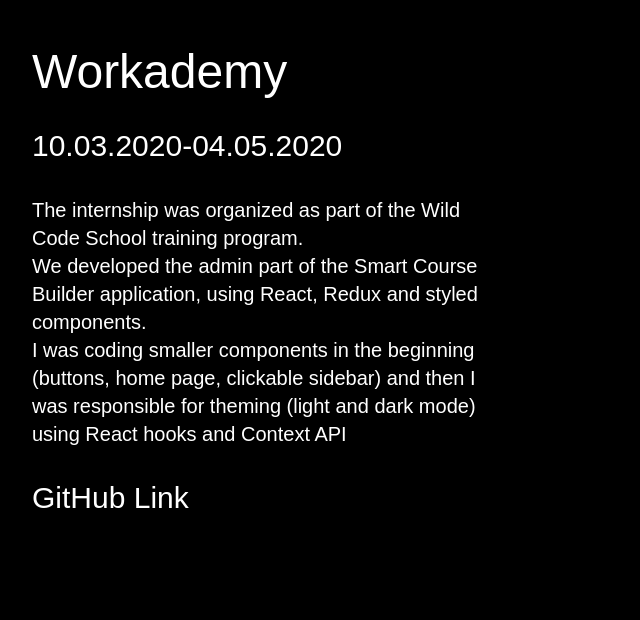
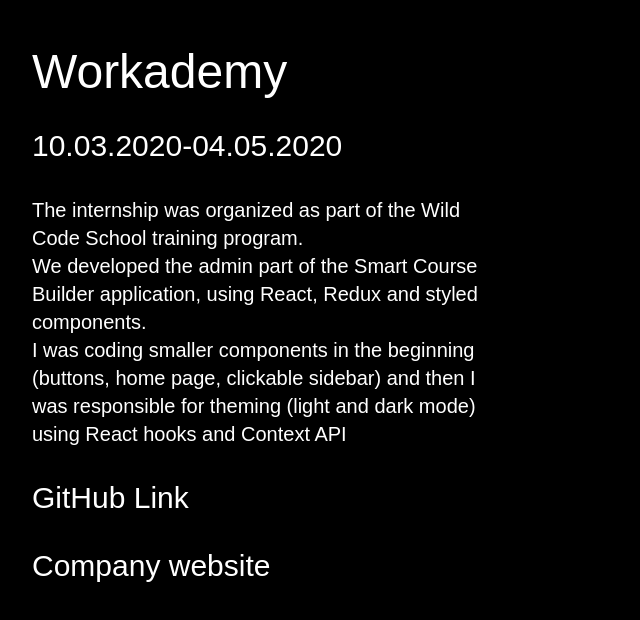
Before and after one commit to mariarecskova/nuxt-advanced-portfolio, a Nuxt app: page /workademy in a window 1280 px wide. Shown: the top 620 px of the page, without its empty margins (0-640 px from the left). Built offline with nearby package versions, Linux system fonts and the light colour scheme.

Commit message:
link to company website added

```diff
--- a/pages/workademy.vue
+++ b/pages/workademy.vue
@@ -13,9 +13,12 @@
       responsible for theming (light and dark mode) using React hooks and
       Context API
     </p>
-    <div class="mt-8">
+    <div class="mt-8 flex flex-col space-y-8">
       <a class="font-exo text-3xl" href="https://github.com/chudaol/workademy"
         >GitHub Link</a
+      >
+      <a class="font-exo text-3xl" href=https://www.theworkademy.com/
+        >Company website</a
       >
     </div>
   </div>
```
